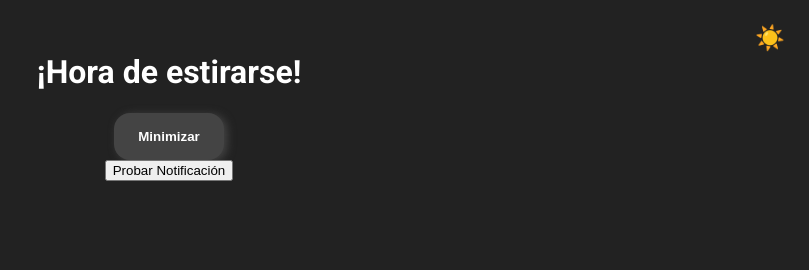
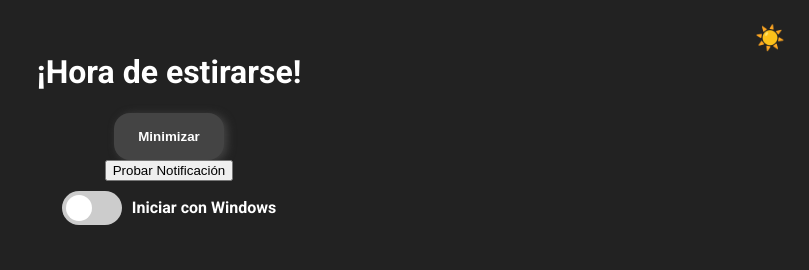
Before and after one commit to Kirenai/stretching-reminder, a website built with Vite: page index.html in a window 1280 px wide. Shown: the whole page, without its empty margins (471-1280 px from the left). Built offline with nearby package versions, Linux system fonts and the light colour scheme.

Commit message:
feat(auto-launch): add functionality to enable/disable auto-launch on Windows

```diff
--- a/forge.env.d.ts
+++ b/forge.env.d.ts
@@ -3,6 +3,8 @@
 export interface IElectronAPI {
   hideWindow: () => void;
   testNotification: () => void;
+  getAutoLaunchEnabled: () => boolean;
+  setAutoLaunchEnabled: (enabled: boolean) => void;
 }
 
 declare global {
--- a/index.html
+++ b/index.html
@@ -12,6 +12,13 @@
       <h1>¡Hora de estirarse!</h1>
       <button class="minimizar-button" id="minimizar">Minimizar</button>
       <button class="test-button" id="test-notification">Probar Notificación</button>
+      <div class="switch-container">
+        <label class="switch">
+          <input type="checkbox" id="auto-launch-toggle">
+          <span class="slider"></span>
+        </label>
+        <span>Iniciar con Windows</span>
+      </div>
       <button class="theme-toggle" id="theme">
         <span id="icon">☀️</span>
       </button>
--- a/src/index.css
+++ b/src/index.css
@@ -70,3 +70,52 @@ body.dark .minimizar-button:hover {
 .theme-toggle .moon {
     color: #3498db; /* Color de la luna */
 }
+
+.switch-container {
+    display: flex;
+    align-items: center;
+    margin: 10px 0;
+}
+.switch-container span {
+    font-weight: bold;
+}
+.switch {
+    position: relative;
+    display: inline-block;
+    width: 60px;
+    height: 34px;
+    margin-right: 10px;
+}
+.switch input {
+    opacity: 0;
+    width: 0;
+    height: 0;
+}
+.slider {
+    position: absolute;
+    cursor: pointer;
+    top: 0;
+    left: 0;
+    right: 0;
+    bottom: 0;
+    background-color: #ccc;
+    transition: .4s;
+    border-radius: 34px;
+}
+.slider:before {
+    position: absolute;
+    content: "";
+    height: 26px;
+    width: 26px;
+    left: 4px;
+    bottom: 4px;
+    background-color: white;
+    transition: .4s;
+    border-radius: 50%;
+}
+input:checked + .slider {
+    background-color: #2196F3;
+}
+input:checked + .slider:before {
+    transform: translateX(26px);
+}
--- a/src/preload.ts
+++ b/src/preload.ts
@@ -4,5 +4,8 @@ import { contextBridge, ipcRenderer } from 'electron';
 
 contextBridge.exposeInMainWorld('electronAPI', {
   hideWindow: () => ipcRenderer.send('hide-window'),
-  testNotification: () => ipcRenderer.send('test-notification')
+  testNotification: () => ipcRenderer.send('test-notification'),
+  // Nuevas funciones para controlar el inicio automático
+  getAutoLaunchEnabled: () => ipcRenderer.sendSync('get-auto-launch'),
+  setAutoLaunchEnabled: (enabled: boolean) => ipcRenderer.send('set-auto-launch', enabled)
 });
--- a/src/renderer.ts
+++ b/src/renderer.ts
@@ -51,3 +51,15 @@ themeButton.onclick = () => {
     icon.textContent = '☀️';
   }
 }
+
+// Controlar el inicio automático
+const autoLaunchToggle = document.getElementById('auto-launch-toggle') as HTMLInputElement;
+if (autoLaunchToggle) {
+  // Obtener el estado actual
+  autoLaunchToggle.checked = window.electronAPI.getAutoLaunchEnabled();
+
+  // Manejar cambios
+  autoLaunchToggle.addEventListener('change', () => {
+    window.electronAPI.setAutoLaunchEnabled(autoLaunchToggle.checked);
+  });
+}
```
Also changed, not shown: src/main.ts (+23 -0 lines).
